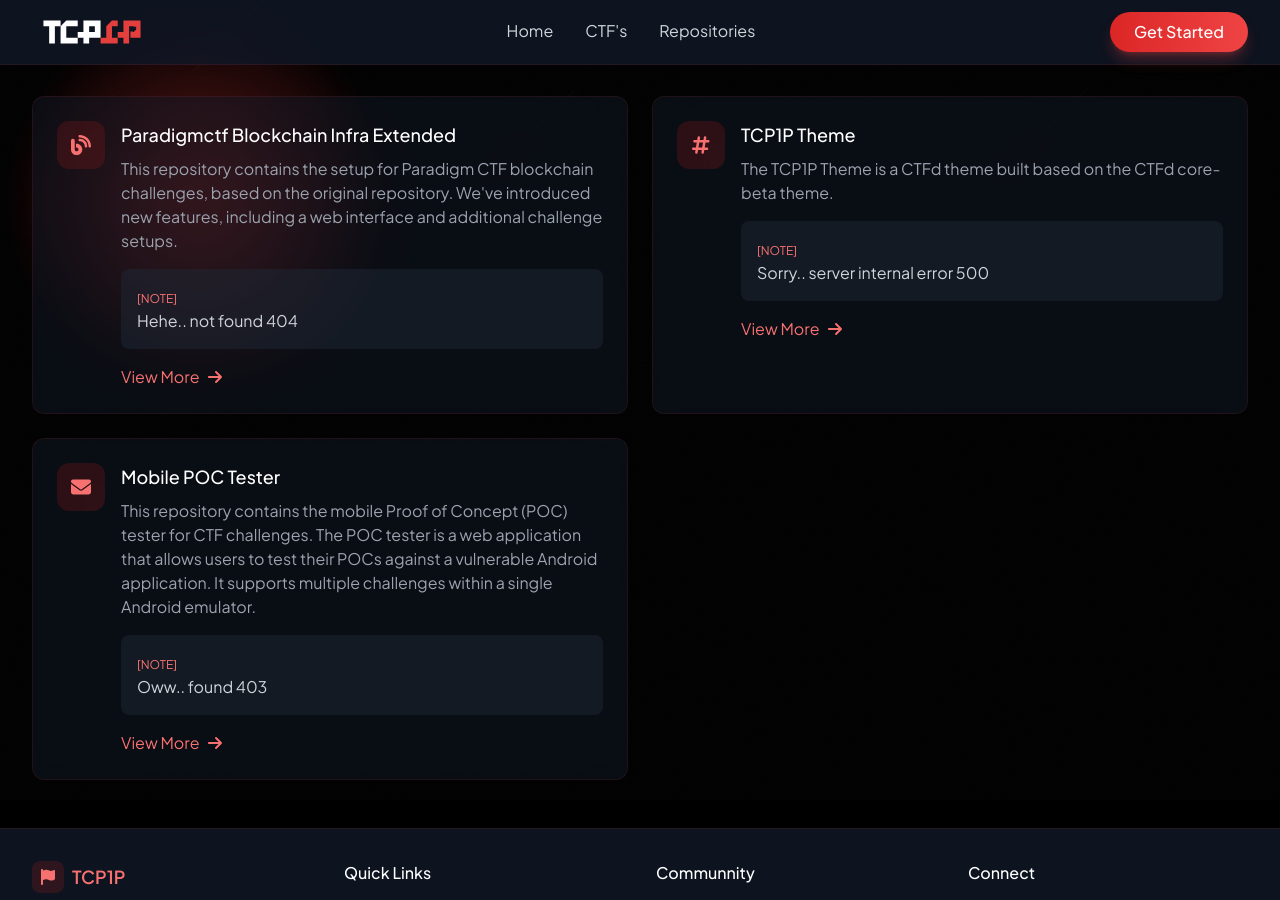
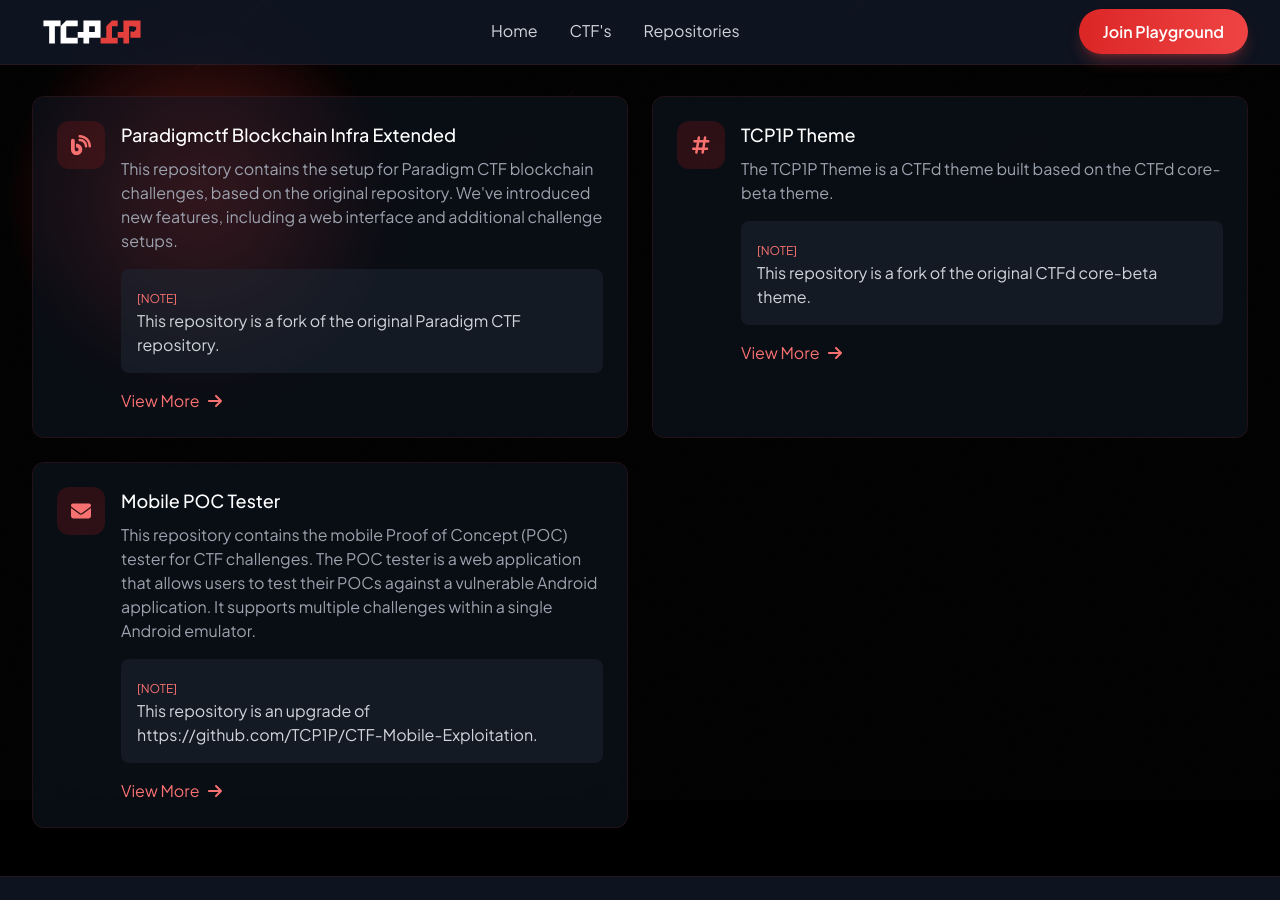
Before and after one commit to TCP1P/tcp1p-pages, a Next.js app: page /repositories in a window 1280 px wide. Shown: the top 900 px of the page. Built offline with nearby package versions, Linux system fonts and the light colour scheme.

Commit message:
refactor: remove unused ExternalLink component and update footer links; enhance navbar buttons

```diff
--- a/src/app/_components/footer.tsx
+++ b/src/app/_components/footer.tsx
@@ -27,7 +27,7 @@
             <ul className="space-y-2">
               <li><a href="https://playground.tcp1p.team/" className="text-gray-400 hover:text-red-400 text-sm">Playground</a></li>
               <li><a href="https://github.com/TCP1P/" className="text-gray-400 hover:text-red-400 text-sm">Resources</a></li>
-              <li><a href="https://dimasma0305.github.io/Cyber-Security-Learning-Resources/" className="text-gray-400 hover:text-red-400 text-sm">Blog</a></li>
+              {/* <li><a href="https://dimasma0305.github.io/Cyber-Security-Learning-Resources/" className="text-gray-400 hover:text-red-400 text-sm">Blog</a></li> */}
             </ul>
           </div>
 
@@ -35,7 +35,7 @@
             <h3 className="text-white font-medium mb-4">Communnity</h3>
             <ul className="space-y-2">
               <li><a href="https://discord.gg/Gj6h9TjN3D" className="text-gray-400 hover:text-red-400 text-sm">Discord</a></li>
-              <li><a href="https://www.facebook.com/groups/531741829733995/" className="text-gray-400 hover:text-red-400 text-sm">Facebook</a></li>
+              {/* <li><a href="https://www.facebook.com/groups/531741829733995/" className="text-gray-400 hover:text-red-400 text-sm">Facebook</a></li> */}
             </ul>
           </div>
 
--- a/src/app/_components/navbar.tsx
+++ b/src/app/_components/navbar.tsx
@@ -6,6 +6,7 @@
 import { FontAwesomeIcon } from '@fortawesome/react-fontawesome';
 import { faBars } from '@fortawesome/free-solid-svg-icons';
 import logo from '../../../public/TCP1P _Main White Red.svg'
+import Button from './button';
 
 const Navbar: React.FC = () => {
   const [isMobileMenuOpen, setIsMobileMenuOpen] = useState(false);
@@ -33,15 +34,13 @@
           </div>
 
           <div className="hidden md:block">
-            <button className="px-6 py-2 bg-gradient-to-r from-red-600 to-red-500 text-white rounded-full font-medium hover:from-red-500 hover:to-red-400 transition-all duration-300 shadow-lg shadow-red-500/30">
-              Get Started
-            </button>
+            <Button text='Join Playground' href='https://playground.tcp1p.team/' target='_blank'></Button>
           </div>
 
           <div className="md:hidden flex items-center space-x-4">
-            <button className="px-4 py-1.5 bg-gradient-to-r from-red-600 to-red-500 text-white text-sm rounded-full font-medium hover:from-red-500 hover:to-red-400 transition-all duration-300 shadow-lg shadow-red-500/30">
+            {/* <button className="px-4 py-1.5 bg-gradient-to-r from-red-600 to-red-500 text-white text-sm rounded-full font-medium hover:from-red-500 hover:to-red-400 transition-all duration-300 shadow-lg shadow-red-500/30">
               Get Started
-            </button>
+            </button> */}
             <button
               onClick={() => setIsMobileMenuOpen(!isMobileMenuOpen)}
               className="mobile-menu-button p-2 rounded-md text-red-300 hover:bg-red-900/30"
--- a/src/app/page.tsx
+++ b/src/app/page.tsx
@@ -1,3 +1,4 @@
+import Link from "next/link";
 import Button from "./_components/button";
 
 export default function Home() {
@@ -11,7 +12,7 @@
         </div>
 
         <h1 className="text-white text-5xl md:text-7xl font-semibold mb-6 leading-tight text-center">
-          The Largest Community <span className="text-transparent bg-clip-text bg-gradient-to-br from-red-600 to-red-950">(CTF)<br />Capture the Flags</span> in the Nusantara.
+          One of The Largest Community <span className="text-transparent bg-clip-text bg-gradient-to-br from-red-600 to-red-950">(CTF)<br />Capture the Flags</span> in the Nusantara.
         </h1>
 
         <p className="text-gray-400 text-lg md:text-xl mb-10 max-w-3xl text-center">
@@ -19,8 +20,8 @@
         </p>
 
         <div className="flex flex-col sm:flex-row gap-4 justify-center">
-          <Button text={"Get Started"}></Button>
-          <Button text={"Join Community"} variant="secondary"></Button>
+          <Button text={"Join Playground"} href="https://playground.tcp1p.team/" target="_blank"></Button>
+          <Button text={"Join Community"} variant="secondary" href="https://discord.gg/KX3KnXQ5f5" target="_blank"></Button>
         </div>
       </div>
     </main>
--- a/src/app/repositories/repositories.tsx
+++ b/src/app/repositories/repositories.tsx
@@ -6,20 +6,20 @@
         repoUrl: "https://github.com/TCP1P/Paradigmctf-BlockChain-Infra-Extended",
         icon: faBlog,
         description: "This repository contains the setup for Paradigm CTF blockchain challenges, based on the original repository. We've introduced new features, including a web interface and additional challenge setups.",
-        note: "Hehe.. not found 404"
+        note: "This repository is a fork of the original Paradigm CTF repository."
     },
     {
         title: "TCP1P Theme",
         repoUrl: "https://github.com/TCP1P/tcp1p-theme",
         icon: faHashtag,
         description: "The TCP1P Theme is a CTFd theme built based on the CTFd core-beta theme.",
-        note: "Sorry.. server internal error 500"
+        note: "This repository is a fork of the original CTFd core-beta theme."
     },
     {
         title: "Mobile POC Tester",
         repoUrl: "https://github.com/TCP1P/Mobile-POC-Tester",
         icon: faEnvelope,
         description: "This repository contains the mobile Proof of Concept (POC) tester for CTF challenges. The POC tester is a web application that allows users to test their POCs against a vulnerable Android application. It supports multiple challenges within a single Android emulator.",
-        note: "Oww.. found 403"
+        note: "This repository is an upgrade of https://github.com/TCP1P/CTF-Mobile-Exploitation."
     },
 ];
```
